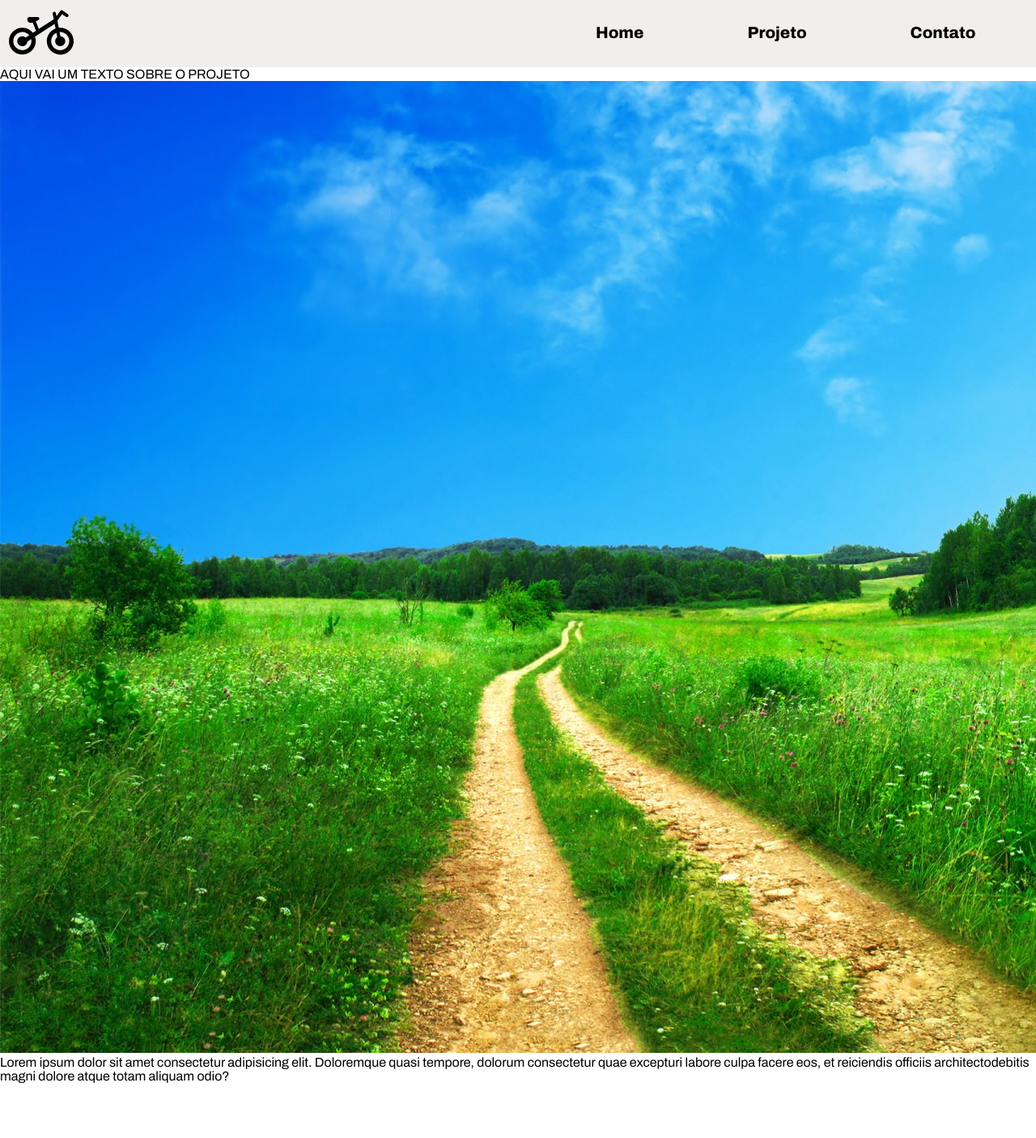
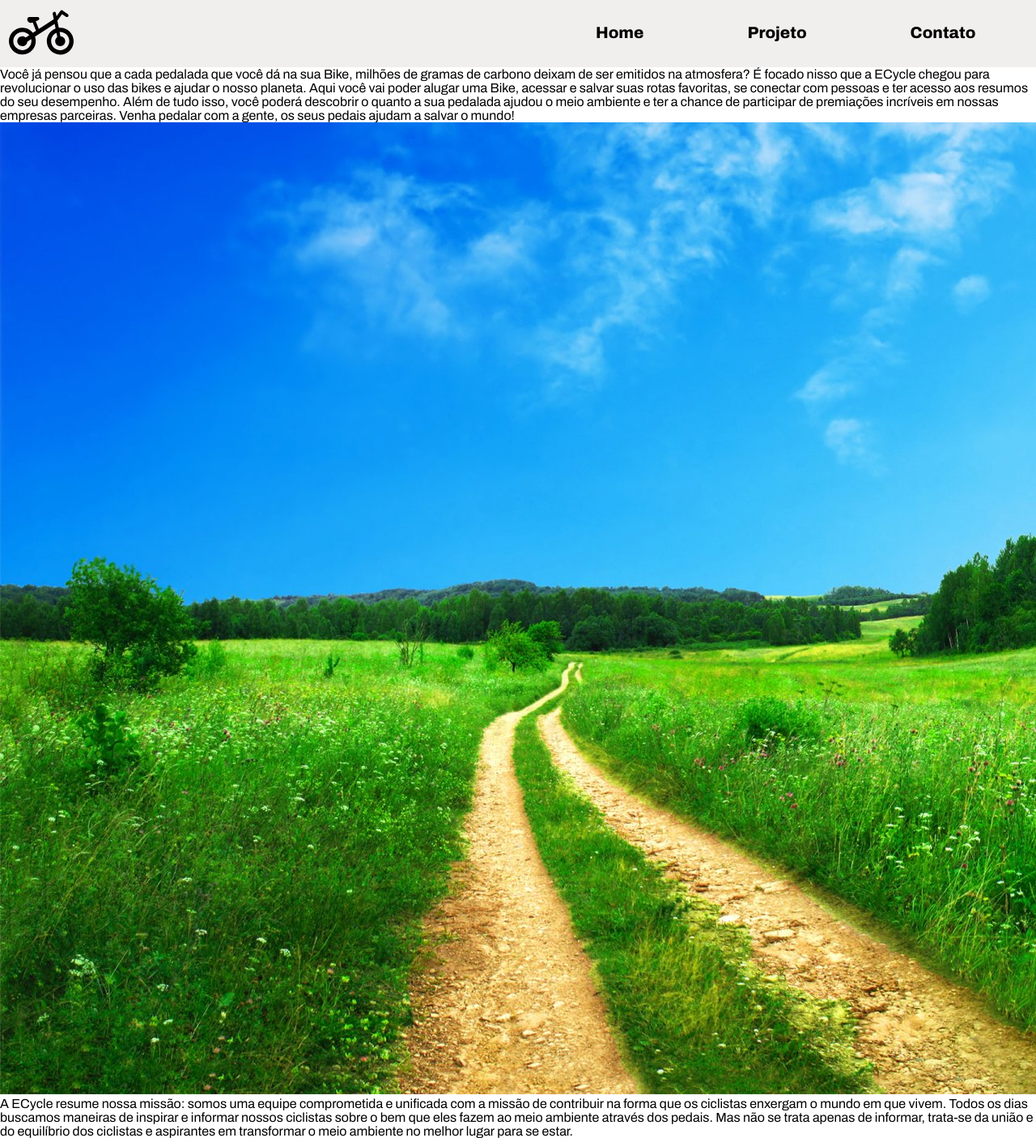
Before and after one commit to karebelatto/provihack-2022, a React (Create React App) app in the folder frontend/: page /home in a window 1280 px wide. Shown: the top 1405 px of the page at 81% size. Before the commit the page ends 1337 px from the top, so only its background shows below. Built offline with nearby package versions, Linux system fonts and the light colour scheme.

Commit message:
atualização da tarde

```diff
--- a/frontend/src/components/Info/index.jsx
+++ b/frontend/src/components/Info/index.jsx
@@ -10,15 +10,21 @@ function Info() {
     return (
         <>
             <div className="info">
-                <p>AQUI VAI UM TEXTO SOBRE O PROJETO</p>
+                <p>Você já pensou que a cada pedalada que você dá na sua Bike, milhões de gramas de carbono deixam de ser emitidos na atmosfera?
+                        É focado nisso que a  ECycle chegou para revolucionar o uso das bikes e ajudar o nosso planeta.
+                        Aqui você vai poder alugar uma Bike, acessar e salvar suas rotas favoritas, se conectar com pessoas e ter acesso aos resumos do seu desempenho. Além de tudo isso, você poderá descobrir o quanto a sua pedalada ajudou o meio ambiente e ter a chance de participar de premiações incríveis em nossas empresas parceiras.
+                        Venha pedalar com a gente, os seus pedais ajudam a salvar o mundo!</p>
             </div>
             <div className="info-about">
                 <div className="info-bar" >
                 <img src={image1} alt="path"></img>
-                    <p> Lorem ipsum dolor sit amet consectetur adipisicing elit.
-                        Doloremque quasi tempore, dolorum consectetur quae excepturi labore
-                        culpa facere eos, et reiciendis officiis architectodebitis
-                        magni dolore atque totam aliquam odio?
+                    <p> A ECycle resume nossa missão: somos uma equipe comprometida e unificada com a missão de contribuir
+                         na forma que os ciclistas enxergam o mundo em que vivem. Todos os dias buscamos maneiras de inspirar e
+                         informar nossos ciclistas sobre o bem que eles fazem ao meio ambiente através dos pedais.
+                         Mas não se trata apenas de informar,
+                         trata-se da união e do equilíbrio dos ciclistas e aspirantes em transformar o meio ambiente
+                         no melhor lugar para se estar.
+
                     </p>
 
                     {/* <button>
```
Also changed, not shown: frontend/src/components/Planos/planos.jsx (added, +23 -0 lines), frontend/src/components/Contatos/contatos.jsx (added), frontend/src/components/Contatos/style.css (added), frontend/src/components/Planos/style.css (added).
